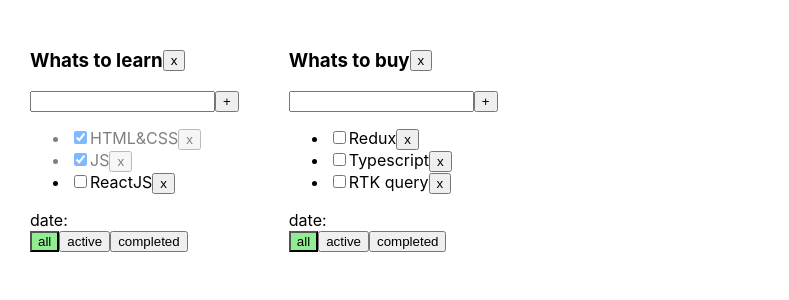
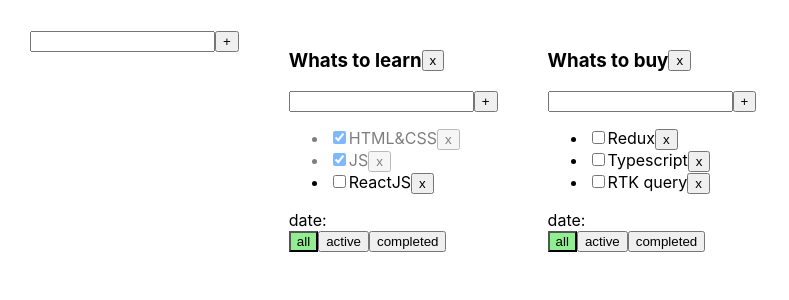
Before and after one commit to ArturLimaiko/Todolist_2025, a React (Vite) app: page / in a window 1280 px wide. Shown: the top 300 px of the page, without its empty margins (0-789 px from the left). Built offline with nearby package versions, Linux system fonts and the light colour scheme.

Commit message:
get sprint 2 week 2

```diff
--- a/src/App.tsx
+++ b/src/App.tsx
@@ -2,6 +2,7 @@
 import {TodolistItem} from "./components/TodolistItem.tsx";
 import {useState} from "react";
 import {v1} from "uuid";
+import {CreateItemForm} from "./components/CreateItemForm.tsx";
 
 export type Task = { id: string, title: string, isDone: boolean }
 export type FilterValues = 'all' | 'active' | 'completed'
@@ -33,7 +34,6 @@
         ]
     })
 
-
     //ф-ция удаления тасок---------------------------------------------------------------------
     const deleteTask = (todolistId: string, taskId: string) => {
         setTasks({...tasks, [todolistId]: tasks[todolistId].filter(t => t.id !== taskId)})
@@ -55,6 +55,14 @@
         setTasks({...tasks, [todolistId]: tasks[todolistId].map(task => task.id === taskId ? {...task, isDone} : task)})
     }
 
+    //ф-ция создания тудулиста------------------------------------------------------------------
+    const createTodolist = (title: string) => {
+        const todolistId = v1()
+        const newTodolist: Todolist = {id: todolistId, title, filter: 'all'}
+        setTodolists([newTodolist, ...todolists])
+        setTasks( {...tasks, [todolistId]:[]})
+    }
+
     //ф-ция удаления тудулиста--------------------------------------------------------------------
     const deleteTodolist = (todolistId: string) => {
         setTodolists(todolists.filter(t => t.id !== todolistId))
@@ -66,6 +74,7 @@
 
     return (
         <div className='app'>
+            <CreateItemForm createItem={createTodolist}/>
             {todolists.map(todolist => {
                 //фильтрация тасок---------------------------------------------------------------------
                 //для тудулиста берем первоначально все таски по айдишке
@@ -82,11 +91,12 @@
                     <TodolistItem key={todolist.id}
                                   todolist={todolist}
                                   changeFilter={changeFilter}
+                                  date={'date: '}
                                   tasks={filteredTasks}
-                                  date={'date: '}
                                   deleteTodolist={deleteTodolist}
                                   deleteTask={deleteTask}
                                   createTask={createTask}
+                                  createTodolist={createTodolist}
                                   changeTaskStatus={changeTaskStatus}
                     />
                 )
--- /dev/null
+++ b/src/components/CreateItemForm.tsx
@@ -0,0 +1,46 @@
+import {Button} from "./Button.tsx";
+import {ChangeEvent, KeyboardEvent, useState} from "react";
+
+type Props = {
+    createItem: (title: string) => void
+}
+
+export const CreateItemForm = ({createItem}: Props) => {
+    const [title, setTitle] = useState('')
+    const [error, setError] = useState<string | null>(null)
+
+    //логика создания item--------------------------------------------------------------------
+    const createItemHandler = () => {
+        const trimmedTitle = title.trim()//Убираем пробелы в начале и конце строки
+        if (trimmedTitle !== '') {// проверяем что не пустая строка
+            createItem(trimmedTitle) // Создаём таску
+            setTitle('') // Очищаем input после создания таски
+        } else {
+            setError('Title is required')
+        }
+    }
+
+    //заголовок item--------------------------------------------------------------------
+    const changeItemTitleHandler = (e: ChangeEvent<HTMLInputElement>) => {
+        setTitle(e.currentTarget.value)
+        setError(null) // убираем ошибку
+    }
+
+    //создание item по нажатию Enter--------------------------------------------------------------------
+    const onKeyDownHandler = (e: KeyboardEvent<HTMLInputElement>) => {
+        if (e.key === 'Enter') {
+            createItemHandler()
+        }
+    }
+
+    return (
+        <div>
+            <input className={error ? 'error' : ''}
+                   value={title}
+                   onChange={changeItemTitleHandler}
+                   onKeyDown={onKeyDownHandler}/>
+            <Button title={'+'} onClick={createItemHandler}/>
+            {error && <div className={'error-message'}>{error}</div>}
+        </div>
+    );
+};
--- a/src/components/TodolistItem.tsx
+++ b/src/components/TodolistItem.tsx
@@ -1,6 +1,7 @@
 import {FilterValues, Task, Todolist} from "../App.tsx";
 import {Button} from "./Button.tsx";
-import {ChangeEvent, KeyboardEvent, useState} from "react";
+import {ChangeEvent} from "react";
+import {CreateItemForm} from "./CreateItemForm.tsx";
 
 type Props = {
     todolist: Todolist
@@ -10,6 +11,7 @@
     deleteTodolist: (todolistId: string) => void
     changeFilter: (todolistId: string, filter: FilterValues) => void
     createTask: (todolistId: string, title: string) => void
+    createTodolist: (todolistId: string, title: string) => void
     changeTaskStatus: (todolistId: string, taskId: string, isDone: boolean) => void
 }
 
@@ -18,39 +20,20 @@
             todolist: {id, title, filter},
             tasks,
             date,
+            createTask,
             deleteTask,
             deleteTodolist,
             changeFilter,
-            createTask,
             changeTaskStatus
         } = props
 
-        const [taskTitle, setTaskTitle] = useState('')
-        const [error, setError] = useState<string | null>(null)
+    const createTaskHandler = (title: string) => {
+        createTask(id, title)
+    }
 
-        //логика создания таски--------------------------------------------------------------------
-        const createTaskHandler = () => {
-            const trimmedTitle = taskTitle.trim()//Убираем пробелы в начале и конце строки
-            if (trimmedTitle !== '') {// проверяем что не пустая строка
-                createTask(id, taskTitle) // Создаём таску
-                setTaskTitle('') // Очищаем input после создания таски
-            } else {
-                setError('Title is required')
-            }
-        }
-
-        //заголовок таски--------------------------------------------------------------------
-        const changeNewTaskTitleHandler = (e: ChangeEvent<HTMLInputElement>) => {
-            setTaskTitle(e.currentTarget.value)
-            setError(null) // убираем ошибку
-        }
-
-        //создание таски по нажатию Enter--------------------------------------------------------------------
-        const onKeyDownHandler = (e: KeyboardEvent<HTMLInputElement>) => {
-            if (e.key === 'Enter') {
-                createTaskHandler()
-            }
-        }
+    // const createTodolistHandler = (id: string, title: string) => {
+    //     createTodolist(id, title)
+    // }
 
         //фильтрация тудулистов--------------------------------------------------------------------
         const changeFilterHandler = (filter: FilterValues) => {
@@ -68,10 +51,7 @@
                     <Button title={'x'} onClick={deleteTodolistHandler}/>
                 </div>
                 <div>
-                    <input className={error ? 'error' : ''} value={taskTitle} onChange={changeNewTaskTitleHandler}
-                           onKeyDown={onKeyDownHandler}/>
-                    <Button title={'+'} onClick={createTaskHandler}/>
-                    {error && <div className={'error-message'}>{error}</div>}
+                    <CreateItemForm createItem={createTaskHandler}/>
                 </div>
                 {tasks.length === 0 ? (
                         <p>Тасок нет</p>
```
